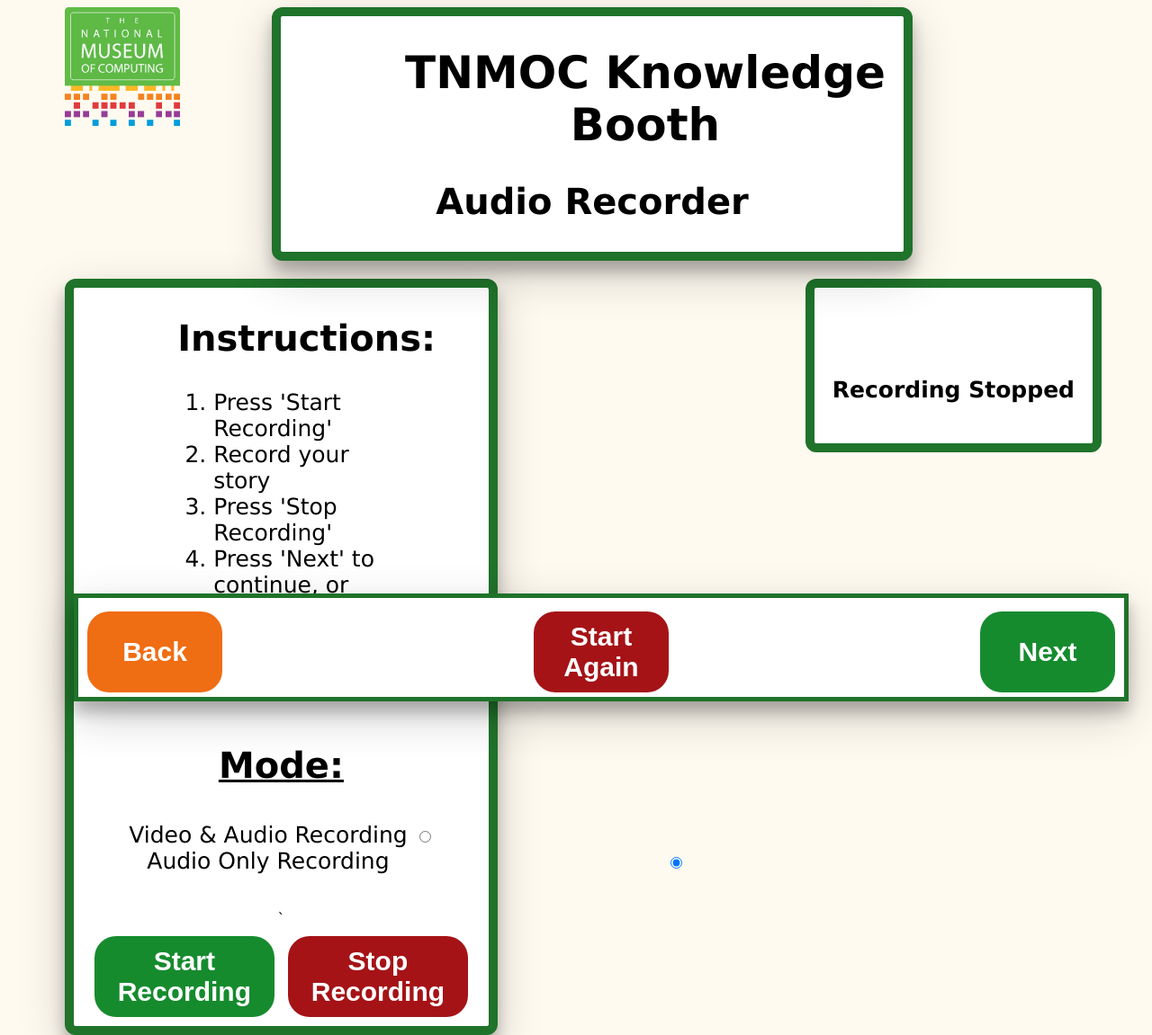
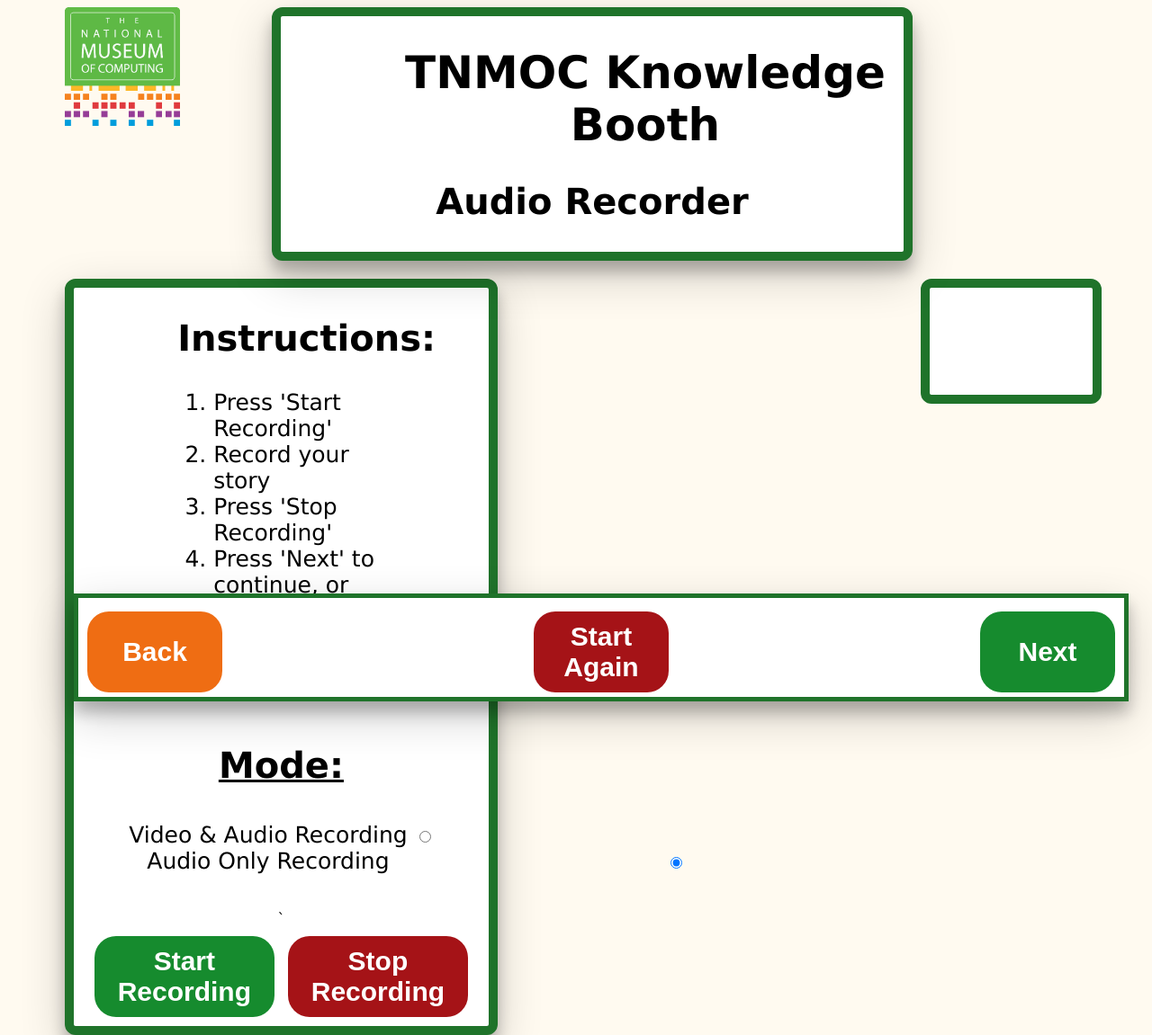
Before and after one commit to EarlGreyFTW/BoothCode, a PHP site: page /RecordAudio.php in a window 1280 px wide. Shown: the whole page at 90% size. Run offline with PHP 8.4, Linux system fonts and the light colour scheme.

Commit message:
audio changes

```diff
--- a/RecordAudio.php
+++ b/RecordAudio.php
@@ -64,12 +64,11 @@
     </div>
 	<div id="status">
 		<p id="not-recording"><b>Not Recording</b></p>
-		<p id="h-recording"><b>Recording Started</b></p>
-		<p id="h-stop"><b>Recording Stopped</b></p>
+		<p id="h-recording"><b>Recording</b></p>
 	</div>
     <video id="myVidPlayer" muted autoplay hidden>Webcam livestream</video>
     <script type="text/javascript">
-        const video = document.querySelector('#myVidPlayer');
+        const video = document.querySelector("#myVidPlayer");
         window.navigator.mediaDevices.getUserMedia({ video: true })
             .then(stream => {
                 video.srcObject = stream;
--- a/ViewAll.php
+++ b/ViewAll.php
@@ -49,7 +49,7 @@
 				echo "</video>";
 			} else {
 				echo "<audio controls>";
-				echo "<source src='" . "BoothMedia/" . $row["HASH"] . ".mp3" . "' type='audio/mp4'>";
+				echo "<source src='" . "BoothMedia/" . $row["HASH"] . ".mp4" . "' type='audio/mp4'>";
 				echo "</audio>";
 			}
 			echo "</td>";
```
